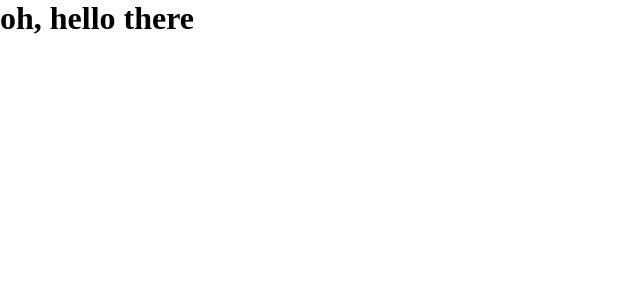
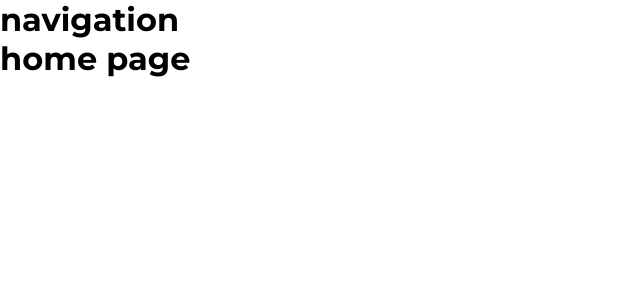
Before and after one commit to maticoder/marvelous, a React (Create React App) app: page / in a window 1280 px wide. Shown: the top 300 px of the page, without its empty margins (0-640 px from the left). Built offline with nearby package versions, Linux system fonts and the light colour scheme.

Commit message:
Change the file structure

```diff
--- a/package.json
+++ b/package.json
@@ -9,6 +9,7 @@
     "node-sass": "^5.0.0",
     "react": "^17.0.1",
     "react-dom": "^17.0.1",
+    "react-router-dom": "^5.2.0",
     "react-scripts": "4.0.2",
     "web-vitals": "^1.0.1"
   },
--- a/src/App.js
+++ b/src/App.js
@@ -1,11 +1,23 @@
 import React from "react";
+import { BrowserRouter as Router, Route, Switch } from "react-router-dom";
 
-import "./styles/App.scss";
+// components imports
+import Navigation from "./components/Navigation/Navigation";
+
+// pages imports
+import Home from "./pages/Home/Home";
+
+import "./App.scss";
 
 const App = () => {
   return (
     <div className="app">
-      <h1>oh, hello there</h1>
+      <Navigation />
+      <Router>
+        <Switch>
+          <Route path="/" component={Home} />
+        </Switch>
+      </Router>
     </div>
   );
 };
--- /dev/null
+++ b/src/App.scss
@@ -0,0 +1,15 @@
+@import url("https://fonts.googleapis.com/css2?family=Montserrat:wght@100;200;300;400;500;600;700;800;900&display=swap");
+@import "./styles/variables.scss";
+@import "./styles/components.scss";
+@import "./styles/pages.scss";
+
+* {
+  margin: 0;
+  padding: 0;
+  box-sizing: border-box;
+}
+
+body,
+html {
+  font-family: "Montserrat", sans-serif;
+}
--- /dev/null
+++ b/src/components/Navigation/Navigation.js
@@ -0,0 +1,11 @@
+import React from "react";
+
+const Navigation = () => {
+  return (
+    <div>
+      <h1>navigation</h1>
+    </div>
+  );
+};
+
+export default Navigation;
--- /dev/null
+++ b/src/pages/Home/Home.js
@@ -0,0 +1,11 @@
+import React from "react";
+
+const Home = () => {
+  return (
+    <div>
+      <h1>home page</h1>
+    </div>
+  );
+};
+
+export default Home;
--- a/src/styles/App.scss
+++ /dev/null
@@ -1,5 +0,0 @@
-* {
-  margin: 0;
-  padding: 0;
-  box-sizing: border-box;
-}
--- /dev/null
+++ b/src/styles/components.scss
@@ -0,0 +1 @@
+@import "../components/Navigation/Navigation.scss";
--- /dev/null
+++ b/src/styles/pages.scss
@@ -0,0 +1 @@
+@import "../pages/Home/Home.scss";
--- /dev/null
+++ b/src/styles/variables.scss
@@ -0,0 +1,2 @@
+$black: #000000;
+$white: #ffffff;
```
Also changed, not shown: src/components/Navigation/Navigation.scss (added), src/pages/Home/Home.scss (added), 2 other files (tests, documents, lock files or other folders).
